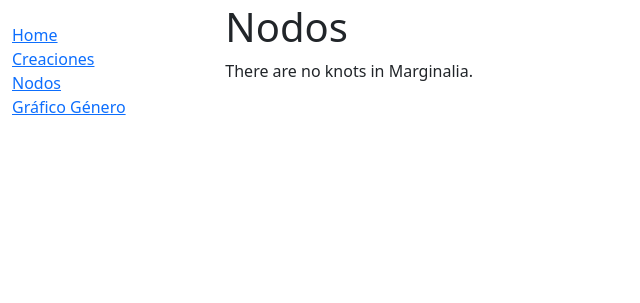
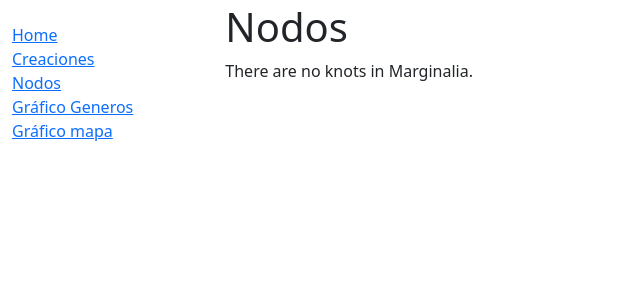
Before and after one commit to Extremoduro12345/marginalia, a Django app: page /catalog/knots/ in a window 1280 px wide. Shown: the part 53-356 px from the top of the page, without its empty margins (0-640 px from the left). Run offline with Django 3.2, Linux system fonts and the light colour scheme; data that the repository does not hold is empty; parts of the project's set-up code (start-up, migrations or seed data) failed here and were passed over; some libraries are stand-ins or nearby versions.

Commit message:
Update base.html

```diff
--- a/marginalia_paratexta/catalog/templates/base.html
+++ b/marginalia_paratexta/catalog/templates/base.html
@@ -14,6 +14,7 @@
     <!-- Add additional CSS in static file -->
     {% load static %}
     <link rel="stylesheet" href="{% static 'css/styles.css' %}" />
+    <script src="https://cdn.plot.ly/plotly-latest.min.js"></script>
   </head>
   <body>
     <div class="container-fluid">
@@ -39,7 +40,8 @@
               <li><a href="{% url 'index' %}">Home</a></li>
               <li><a href="{% url 'creations' %}">Creaciones</a></li>
               <li><a href="{% url 'knots' %}">Nodos</a></li>
-              <li><a href="{% url 'graph' %}">Gráfico Género</a></li>
+              <li><a href="{% url 'graph' %}">Gráfico Generos</a></li>
+              <li><a href="{% url 'map' %}">Gráfico mapa</a></li>
             </ul>
           {% endblock %}
         </div>
```
